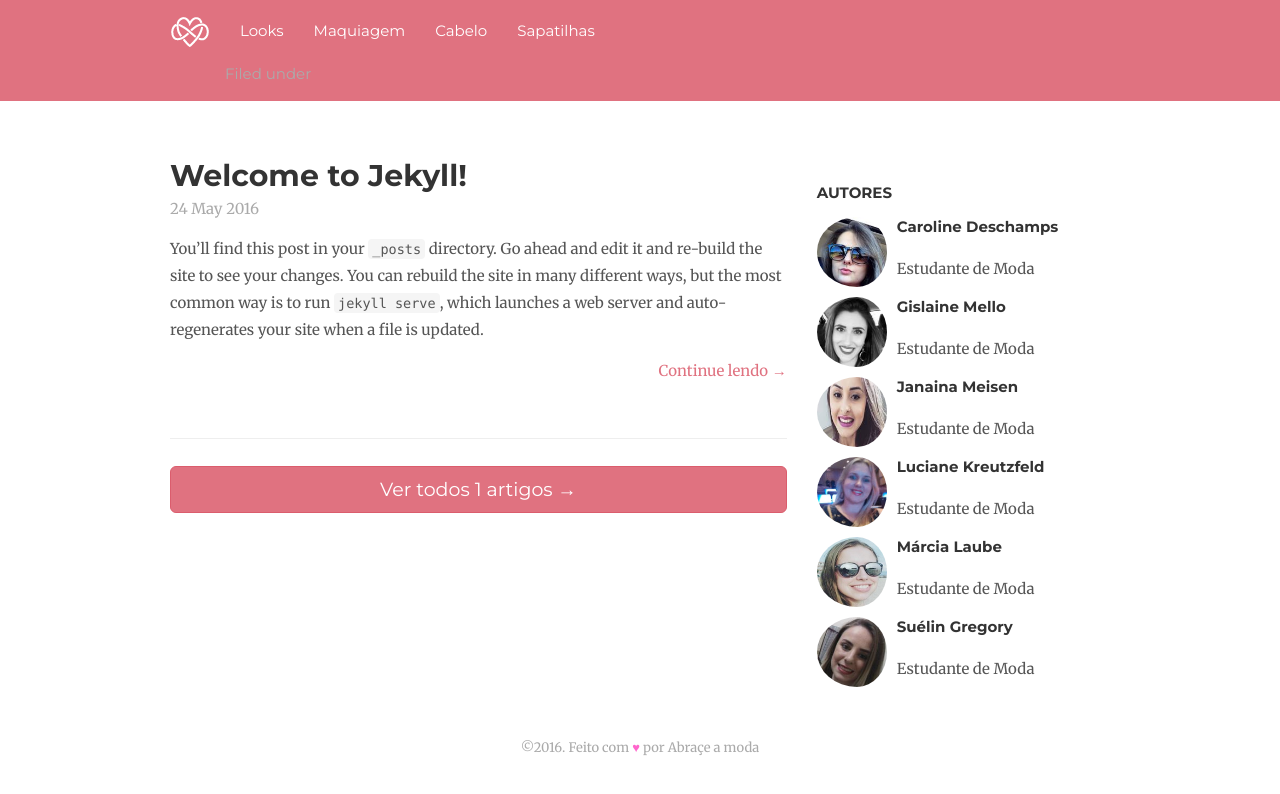
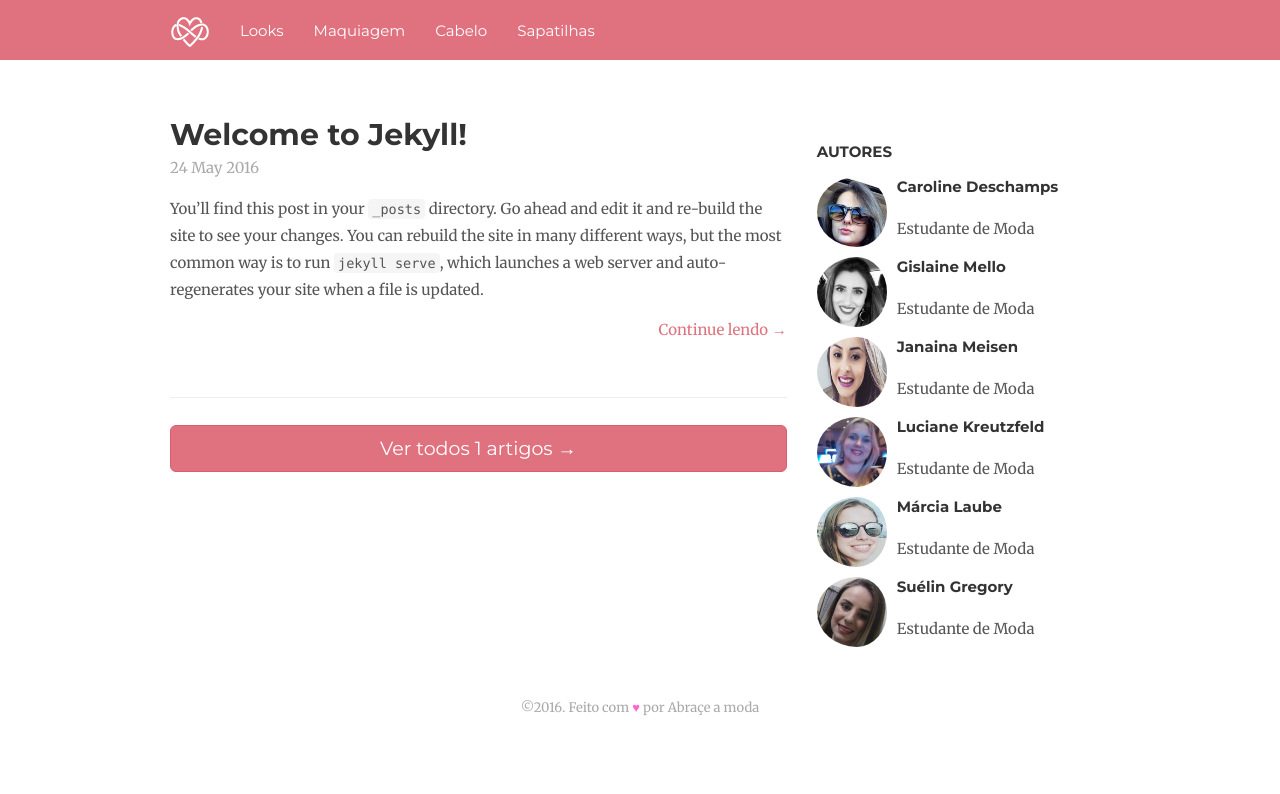
Before and after one commit to alessandrostein/blog-fashion-hug, a Jekyll site: the page built from index.html, in a window 1280 px wide. Shown: the top 794 px of the page. Built offline with Jekyll 4.4.1, drawn with Linux system fonts in a browser that asks for light colours; nearby versions of some CDN libraries; comment, search, counter and statistics services are not loaded.

Commit message:
Test categories

```diff
--- a/_includes/nav.html
+++ b/_includes/nav.html
@@ -2,7 +2,3 @@
 <li><a href="http://github.com/ellekasai/shiori" target="_blank">Maquiagem</a></li>
 <li><a href="http://github.com/ellekasai/shiori" target="_blank">Cabelo</a></li>
 <li><a href="http://github.com/ellekasai/shiori" target="_blank">Sapatilhas</a></li>
-
-{% if page.categories != empty %}
-<p class="text-muted">Filed under {{ page.categories | category_links }} </p>
-{% endif %}
--- a/_includes/post-header.html
+++ b/_includes/post-header.html
@@ -1,6 +1,9 @@
 <!-- Feel free to remove this div. Uses purplecoat: http://ellekasai.github.io/purplecoat.js -->
 <div data-purplecoat="shiori" data-purplecoat-label="post-header.html">
 <p class="text-muted">{{ page.date | date_to_string }}</p>
+{% if page.categories != empty %}
+<p class="text-muted">Filed under {{ page.categories | category_links }}</p>
+{% endif %}
 <div class="well well-sm">
   {% include ribbon.html %} You can customize this section in <code>_includes</code> &rarr; <code>post-header.html</code>.
 </div>
```
